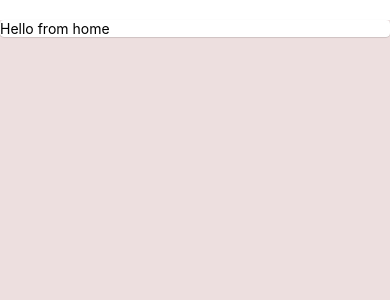
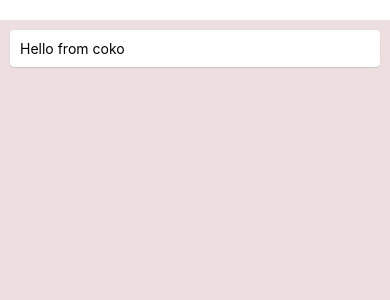
Before and after one commit to collinskoech11/ReactNativeBlogApp, a React Native app in the folder ReactNativeApp/: screen / in a window 390 px wide. Shown: the top 300 px of the page. Built offline with nearby package versions, Linux system fonts and the light colour scheme.

Commit message:
home prop

```diff
--- a/ReactNativeApp/App.js
+++ b/ReactNativeApp/App.js
@@ -7,7 +7,7 @@ import {Constants} from 'expo-constants';
 export default function App() {
   return (
     <View style={styles.container}>
-      <Home/>
+      <Home name="coko"/>
       {/** <StatusBar style="auto" /> */}
     </View>
   );
--- a/ReactNativeApp/screens/Home.js
+++ b/ReactNativeApp/screens/Home.js
@@ -1,12 +1,13 @@
 import React from 'react'
 import { StyleSheet, Text, View } from 'react-native';
 import {Card} from 'react-native-paper'
+//props is used to send data from one component to another
 
-function Home() {
+function Home(props) {
     return (
-        <Card>
+        <Card style={styles.cardStyle}>
             <Text>
-                Hello from home
+                Hello from {props.name}
             </Text>
         </Card>
 
```
